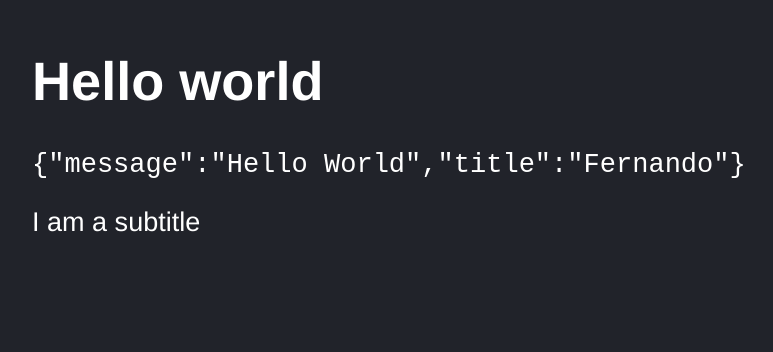
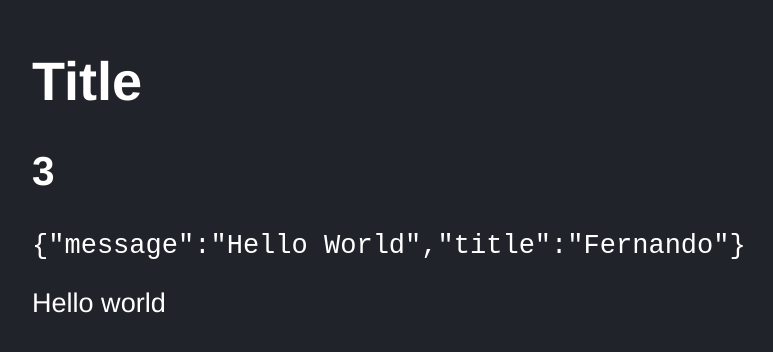
Before and after one commit to emmanueltamburini/counter-app, a React (Vite) app: page / in a window 1280 px wide. Shown: the part 134-486 px from the top of the page, without its empty margins (116-889 px from the left). Built offline with nearby package versions, Linux system fonts and the light colour scheme.

Commit message:
props has added

```diff
--- a/src/HelloWorldApp.tsx
+++ b/src/HelloWorldApp.tsx
@@ -5,12 +5,18 @@ const newMessage = {
 
 const helloWorld = () => "Hello world";
 
-const HelloWorldApp = () => {
+interface Props {
+    title: string;
+    subTitle: number;
+}
+
+const HelloWorldApp = ({title, subTitle}: Props) => {
   return (
     <>
-        <h1>{helloWorld()}</h1>
+        <h1>{title}</h1>
+        <h2>{subTitle + 1}</h2>
         <code>{JSON.stringify(newMessage)}</code>
-        <p>I am a subtitle</p>
+        <p>{helloWorld()}</p>
     </>
   )
 }
--- a/src/main.tsx
+++ b/src/main.tsx
@@ -8,7 +8,7 @@ const element = document.getElementById('root');
 if (element) {
     ReactDOM.createRoot(element).render(
         <React.StrictMode>
-            <HelloWorldApp />
+            <HelloWorldApp title='Title' subTitle={2}/>
         </React.StrictMode>
     )
 }
```
